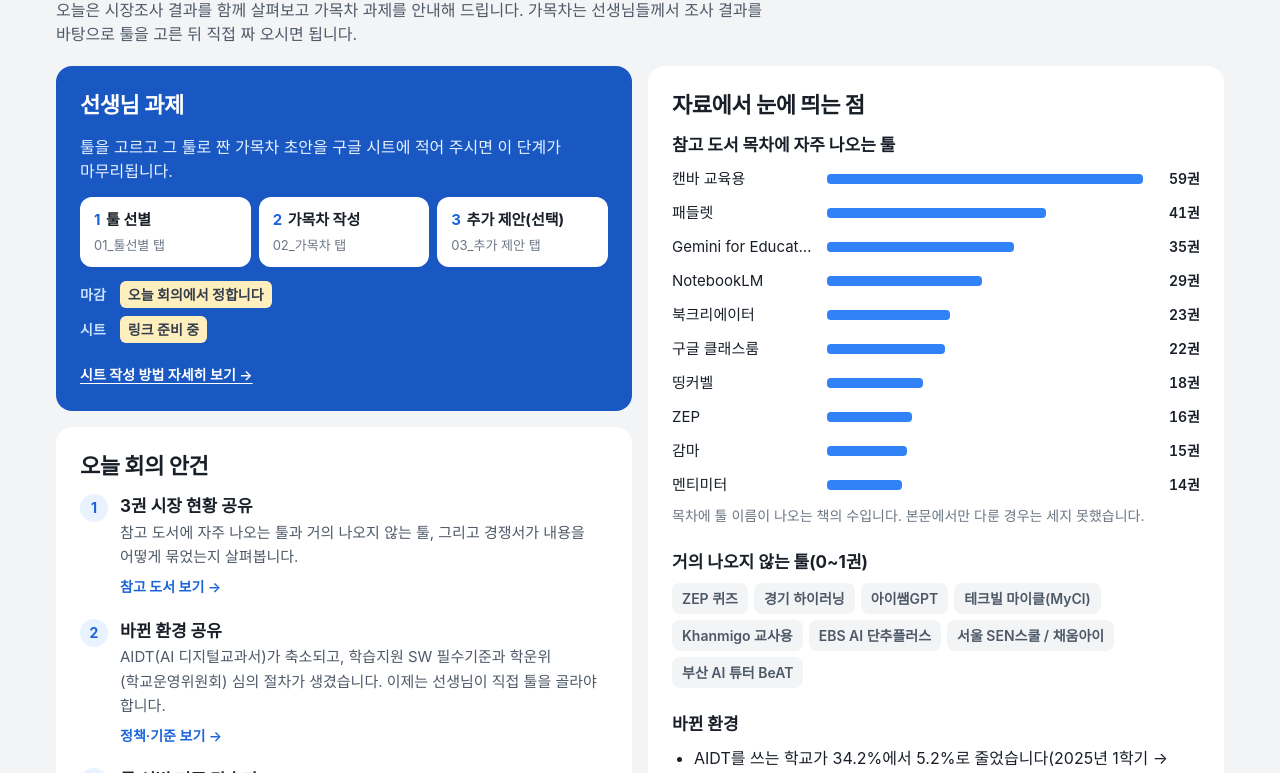
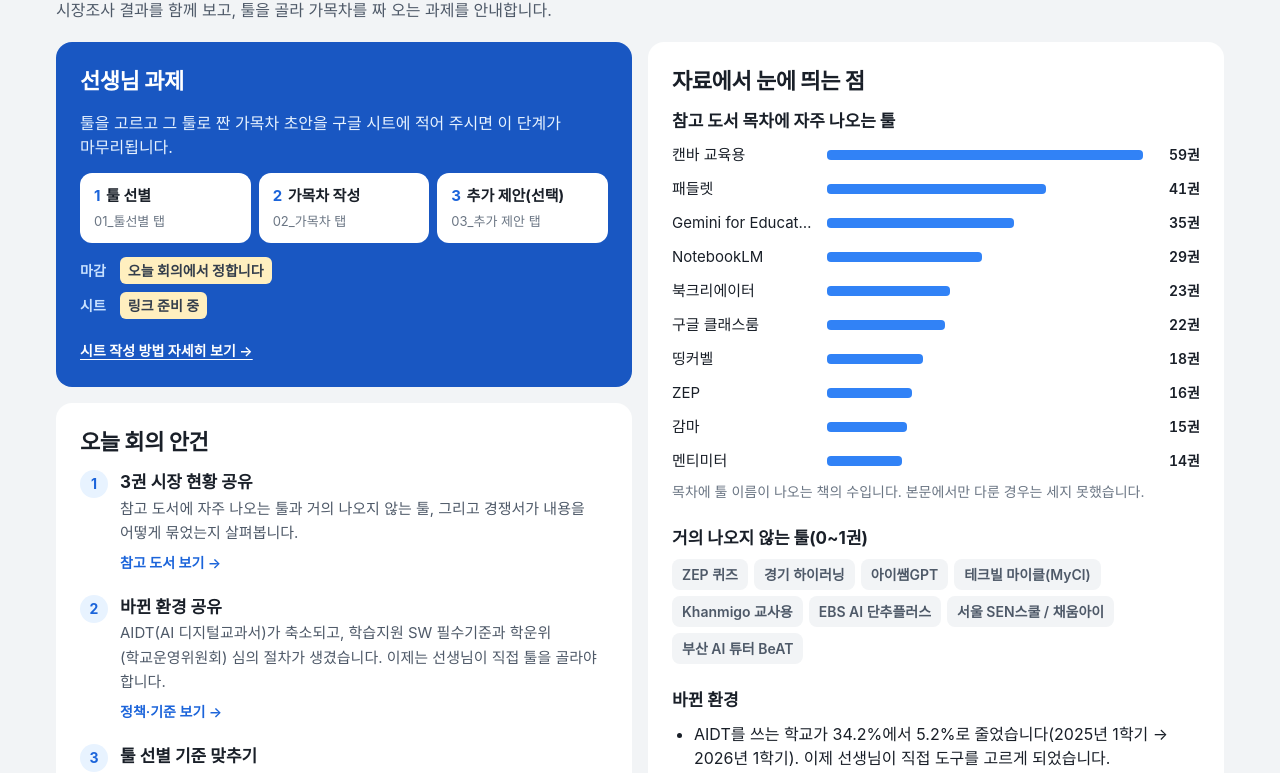
Before and after one commit to gmountain01/edutech, a plain HTML site: page docs/index.html in a window 1280 px wide. Shown: the part 327-1100 px from the top of the page. Drawn offline with Linux system fonts and the light colour scheme; a web font is replaced by a local one.

Commit message:
STEP 1 소개 문장을 한 줄로
Co-Authored-By: Claude Opus 5.5 <noreply@anthropic.com>

```diff
--- a/docs/index.html
+++ b/docs/index.html
@@ -280,7 +280,7 @@ td a:hover{text-decoration:underline}
 <section id="viewAgenda">
   <div class="ph">
     <h2>STEP 1 가목차 짜기</h2>
-    <p>오늘은 시장조사 결과를 함께 살펴보고 가목차 과제를 안내해 드립니다. 가목차는 선생님들께서 조사 결과를 바탕으로 툴을 고른 뒤 직접 짜 오시면 됩니다.</p>
+    <p>시장조사 결과를 함께 보고, 툴을 골라 가목차를 짜 오는 과제를 안내합니다.</p>
   </div>
   <div class="gl">
     <div>
```
Also changed, not shown: index.html (+1 -1 lines).
